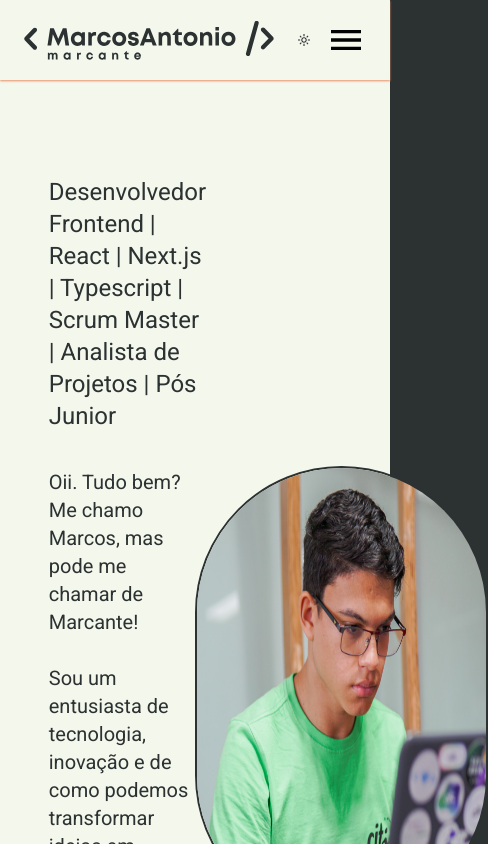
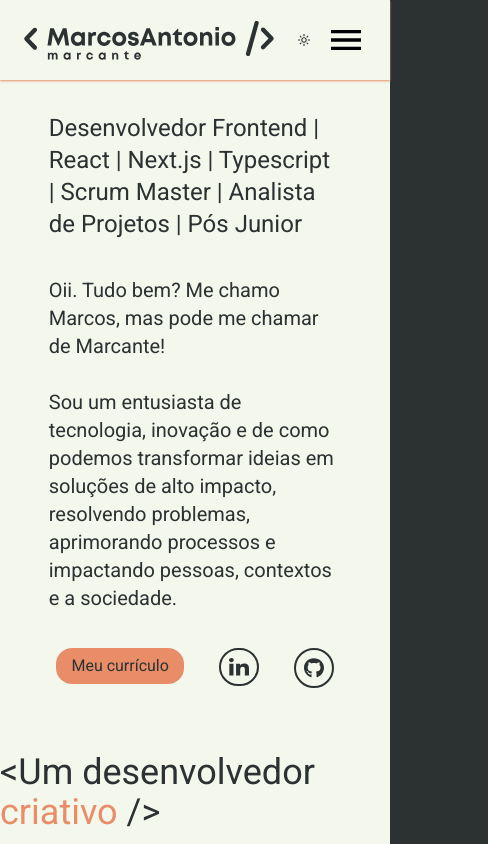
Before and after one commit to marcoslima12/portfolio, a Next.js app: page / in a window 390 px wide. Shown: the top 844 px of the page, 488 px wide, since content can reach past the window. Built offline with nearby package versions, Linux system fonts and the light colour scheme.

Commit message:
banner responsive

```diff
--- a/src/components/NavOp/index.tsx
+++ b/src/components/NavOp/index.tsx
@@ -10,7 +10,7 @@ export const NavOp = ({ link, pageName, currentPath }: navOpRouting) => {
   return (
     <Link
       href={link}
-      className="shadow-sm lg:shadow-none shadow-light-highlight w-full h-full p-6 lg:hover:bg-transparent lg:dark:hover:bg-transparent hover:bg-gray-200 dark:hover:bg-neutral-600 transition-all"
+      className="shadow-sm lg:shadow-none shadow-light-highlight w-full h-full pl-4 py-3  lg:p-6 lg:hover:bg-transparent lg:dark:hover:bg-transparent hover:bg-gray-200 dark:hover:bg-neutral-600 transition-all"
     >
       <span
         className={`text-lg font-medium text-light-text lg:hover:text-light-highlight dark:text-dark-text dark:hover:text-light-highlight transition-all lg:border-l-4 box-border lg:pl-2 ${
--- a/src/components/ProfileImage/index.tsx
+++ b/src/components/ProfileImage/index.tsx
@@ -7,7 +7,7 @@ interface ImageProfileProps {
 export const ImageProfile = ({ image }: ImageProfileProps) => {
   return (
     <Image
-      className="rounded-full w-[456px] h-[456px] border-2 dark:border-light-highlight border-light-text shadow-dark-primary"
+      className="hidden lg:flex rounded-full w-[456px] h-[456px] border-2 dark:border-light-highlight border-light-text shadow-dark-primary"
       src={image}
       alt="Foto de perfil de Marcos Antonio"
     />
--- a/src/pages/index.tsx
+++ b/src/pages/index.tsx
@@ -57,8 +57,8 @@ export default function Home() {
     <div className="bg-light-primary dark:bg-dark-primary">
       <Header />
       <SectionWrapper>
-        <div className="w-3/4 flex items-center justify-between mt-36">
-          <div className="w-1/2 gap-9 flex flex-col justify-around items-start">
+        <div className="w-3/4 flex items-center justify-between mt-20 lg:mt-36 ">
+          <div className="lg:w-1/2 gap-9 flex flex-col justify-around items-center lg:items-start">
             <h1 className="text-2xl text-light-text dark:text-light-primary">
               Desenvolvedor Frontend | React | Next.js | Typescript | Scrum
               Master | Analista de Projetos | Pós Junior
@@ -72,7 +72,7 @@ export default function Home() {
               problemas, aprimorando processos e impactando pessoas, contextos e
               a sociedade.
             </p>
-            <div className="w-1/2 flex items-start justify-start gap-5">
+            <div className="lg:w-1/2 w-full flex items-start justify-around lg:justify-start gap-5">
               <a
                 href="/CURRÍCULO-2024.pdf"
                 download
@@ -160,7 +160,7 @@ export default function Home() {
               "Chackra UI",
               "SOLID",
               "Firebase",
-              "Firestore"
+              "Firestore",
             ]}
           />{" "}
           <WorkExperience
```
